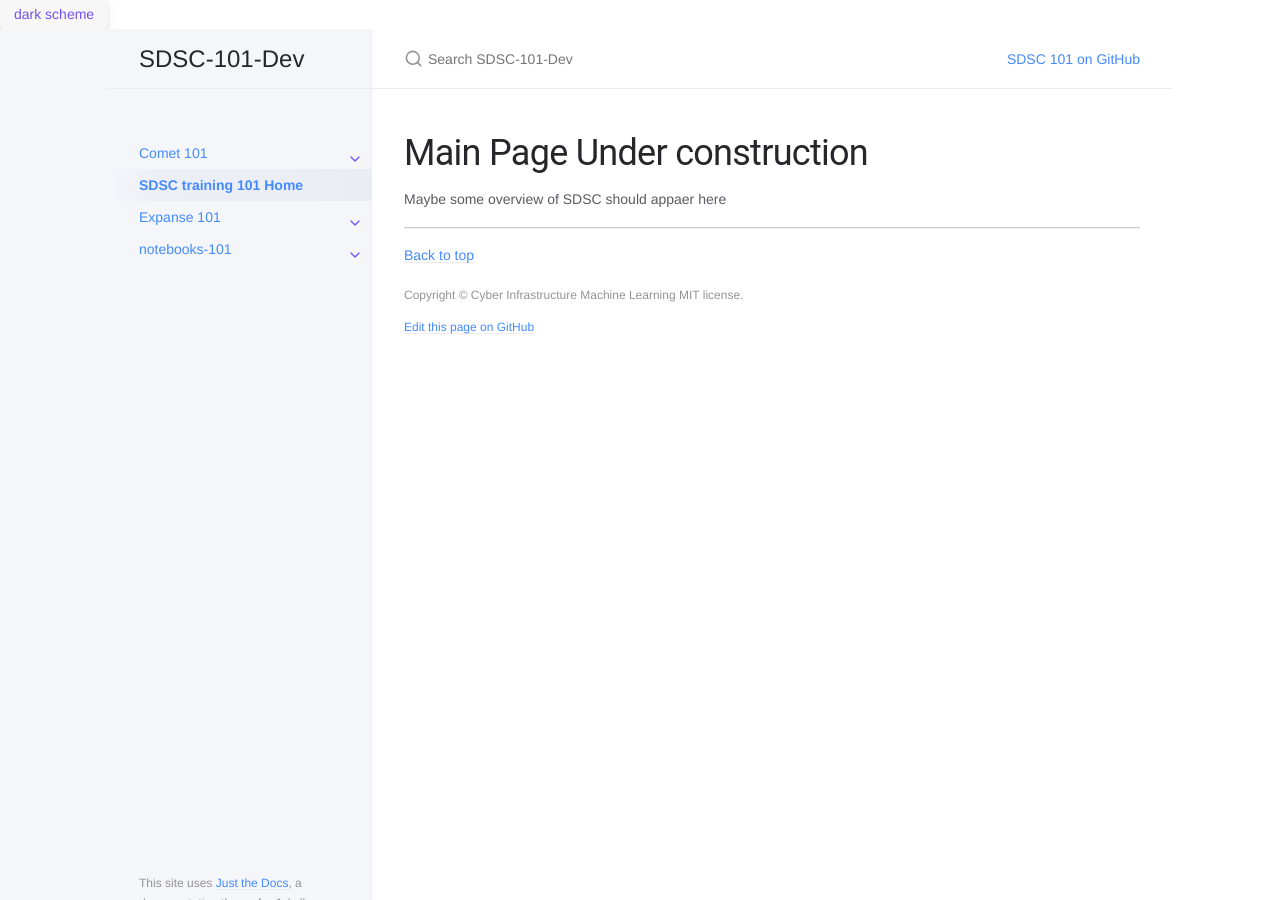
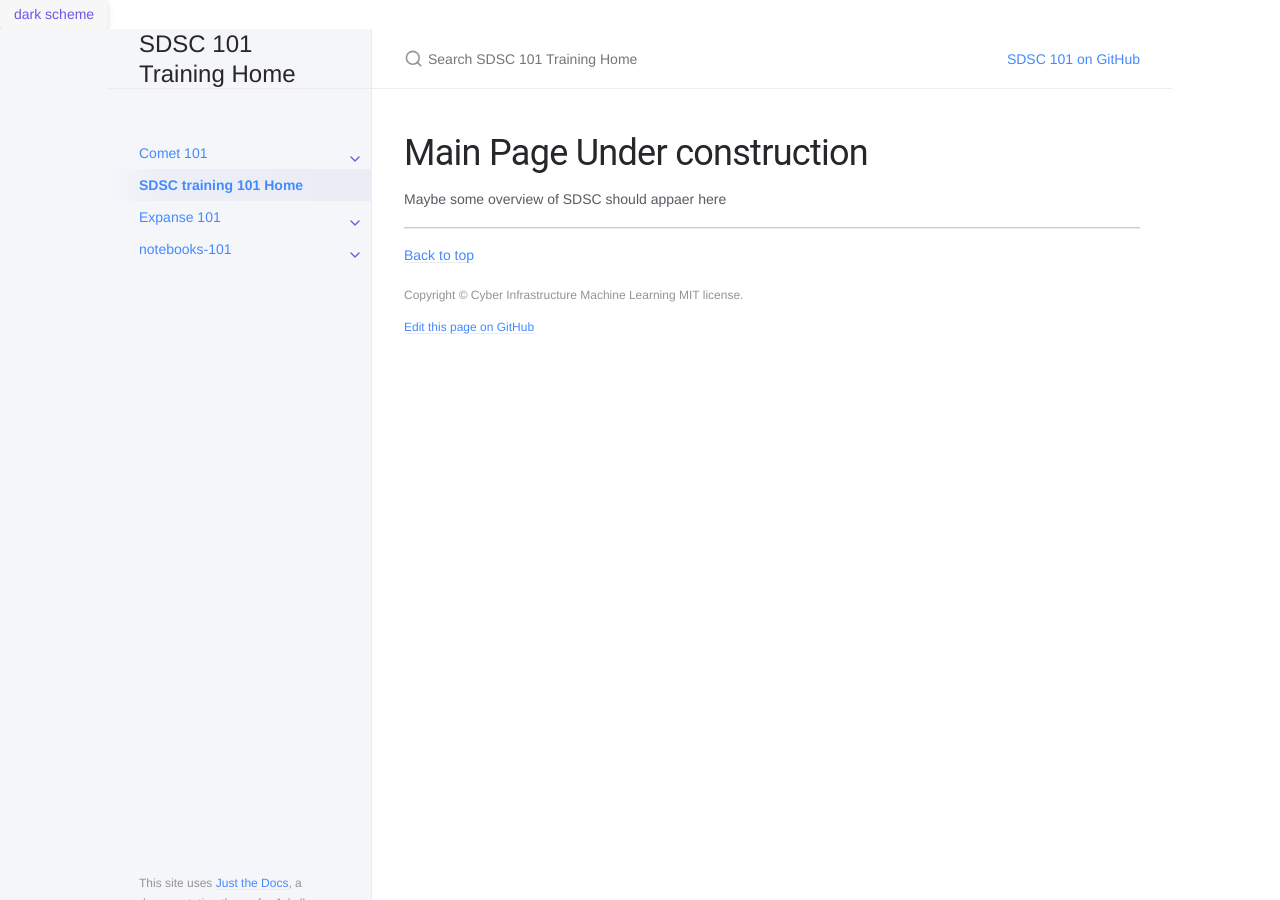
Before and after one commit to sdsc-hpc-training-dev/dev.io, a Jekyll site: the page built from index.md, in a window 1280 px wide. Built offline with Jekyll 4.4.1, drawn with Linux system fonts in a browser that asks for light colours.

Commit message:
Update _config.yml

```diff
--- a/_config.yml
+++ b/_config.yml
@@ -13,8 +13,8 @@
 # you will see them accessed via {{ site.title }}, {{ site.github_repo }}, and so on.
 # You can create any custom variable you would like, and they will be accessible
 # in the templates via {{ site.myvariable }}.
-title: SDSC-101-Dev
-description: SDSC-101 Dev branch
+title: SDSC 101 Training Home
+description: SDSC 101 Training Home Dev branch
 baseurl: "/dev.io" # the subpath of your site, e.g. /blog
 url: "" # the base hostname & protocol for your site, e.g. http://example.com
 
```
